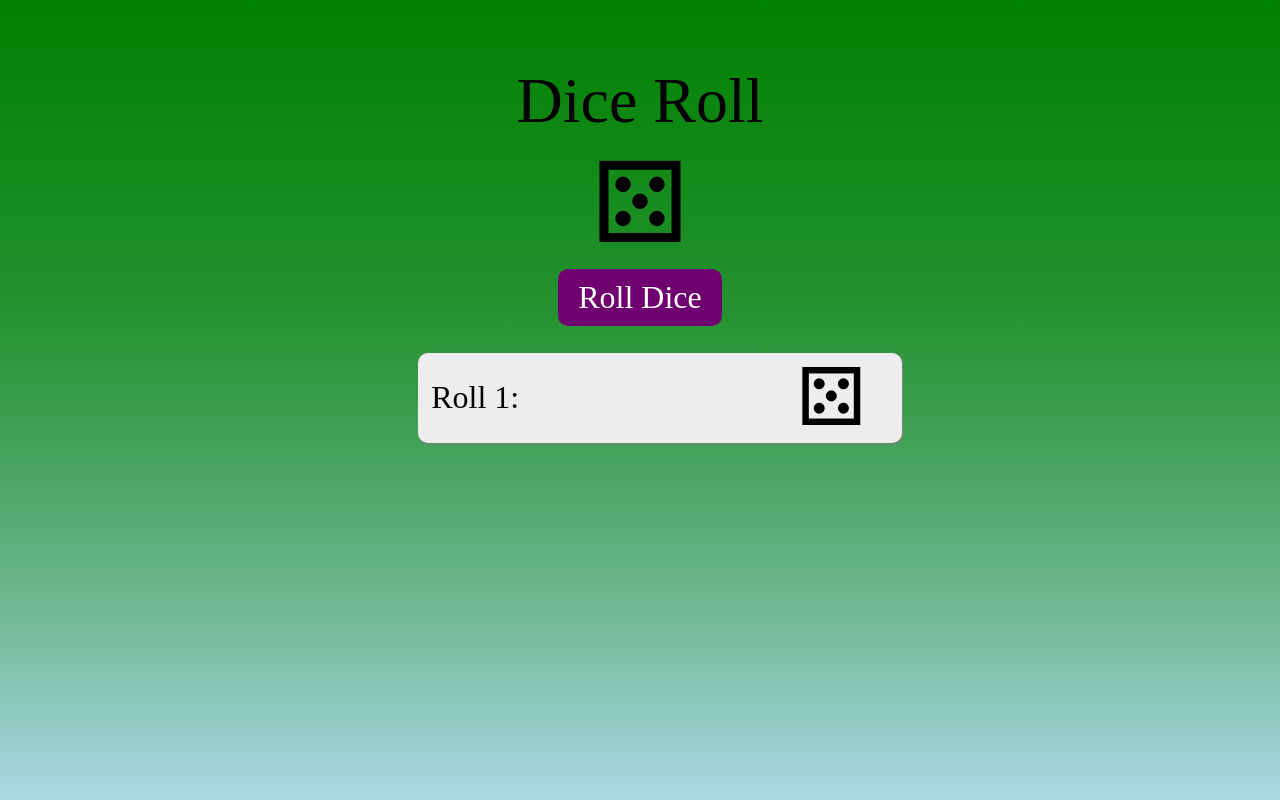
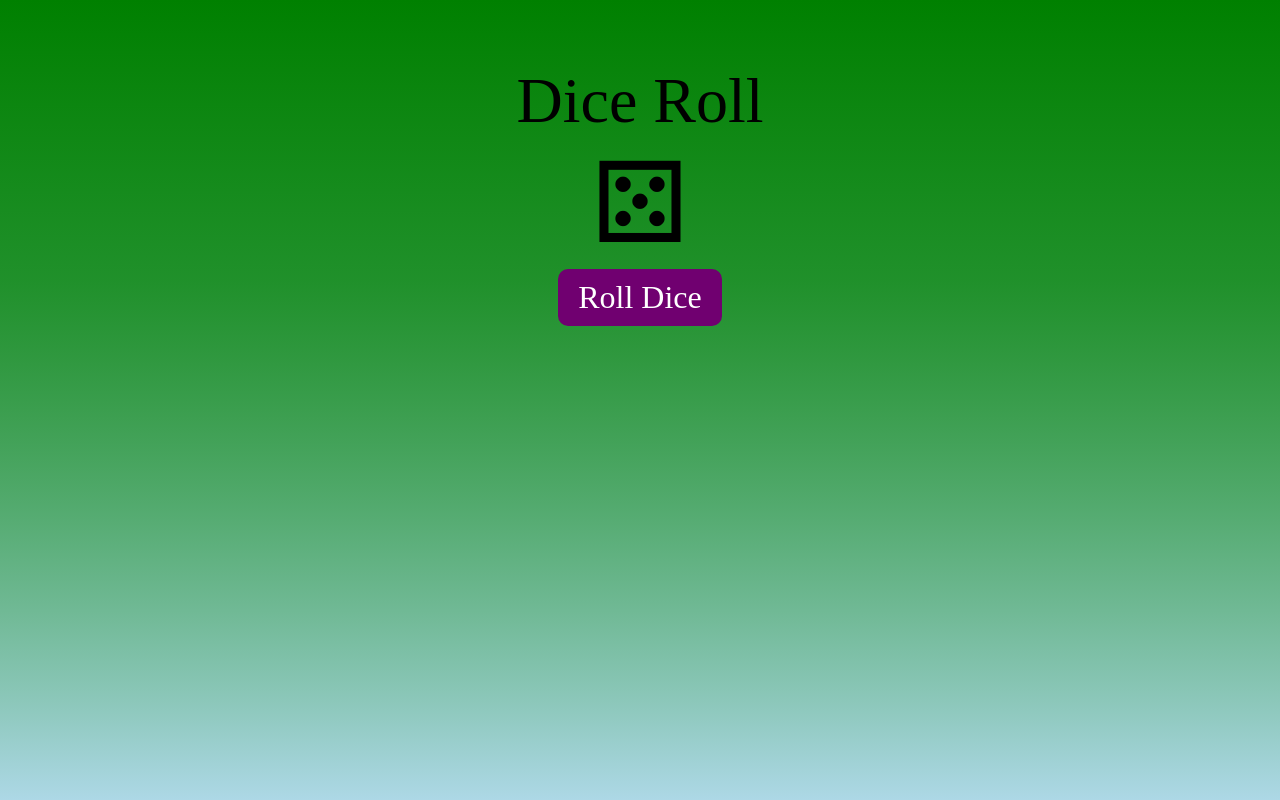
Before and after one commit to Lixsr/100js_projects, a plain HTML site: page Dice Roll/index.html in a window 1280 px wide. Drawn offline with Linux system fonts and the light colour scheme.

Commit message:
Dirce Roll

```diff
--- a/Dice Roll/index.html
+++ b/Dice Roll/index.html
@@ -16,9 +16,7 @@
         </div>
         <button id="rollBtn">Roll Dice</button>
         <ul id="rolls">
-            <li>Roll 1:
-                <div>&#9860</div>
-            </li>
+
         </ul>
     </div>
 
```
